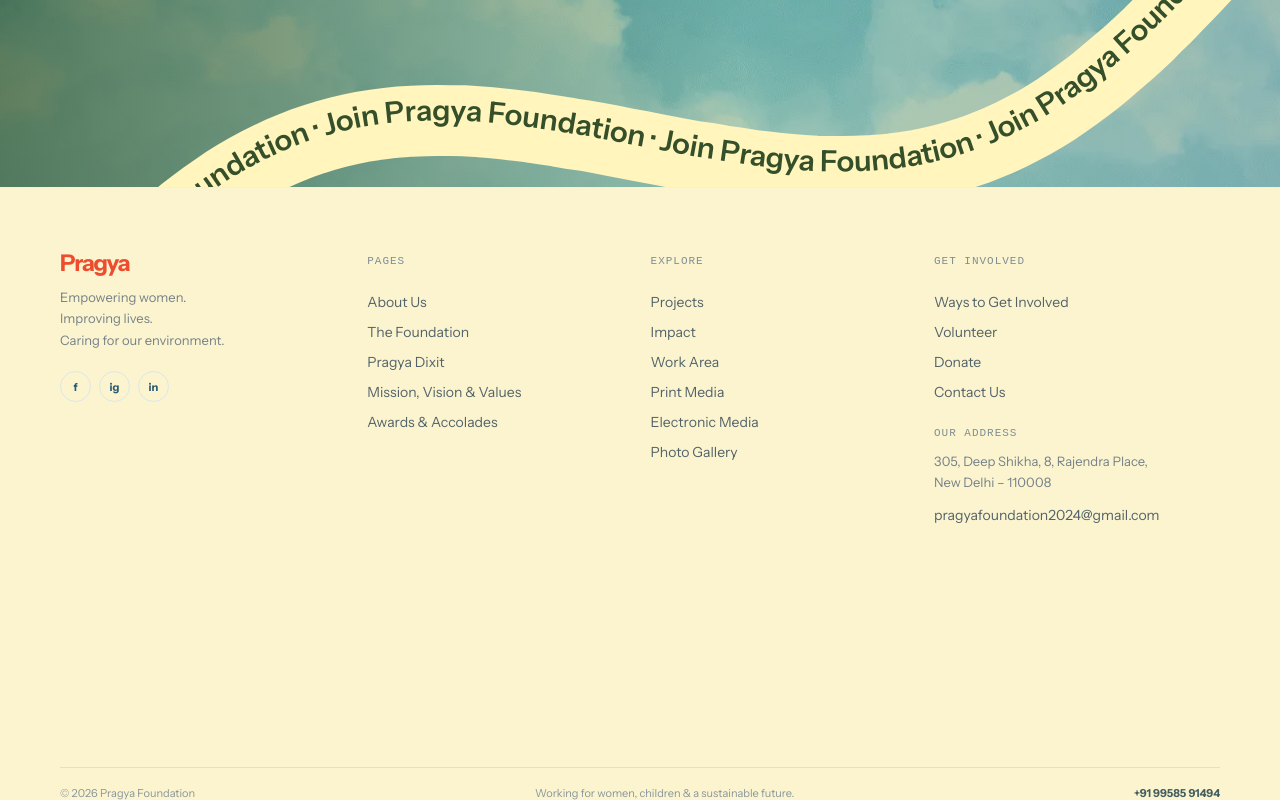
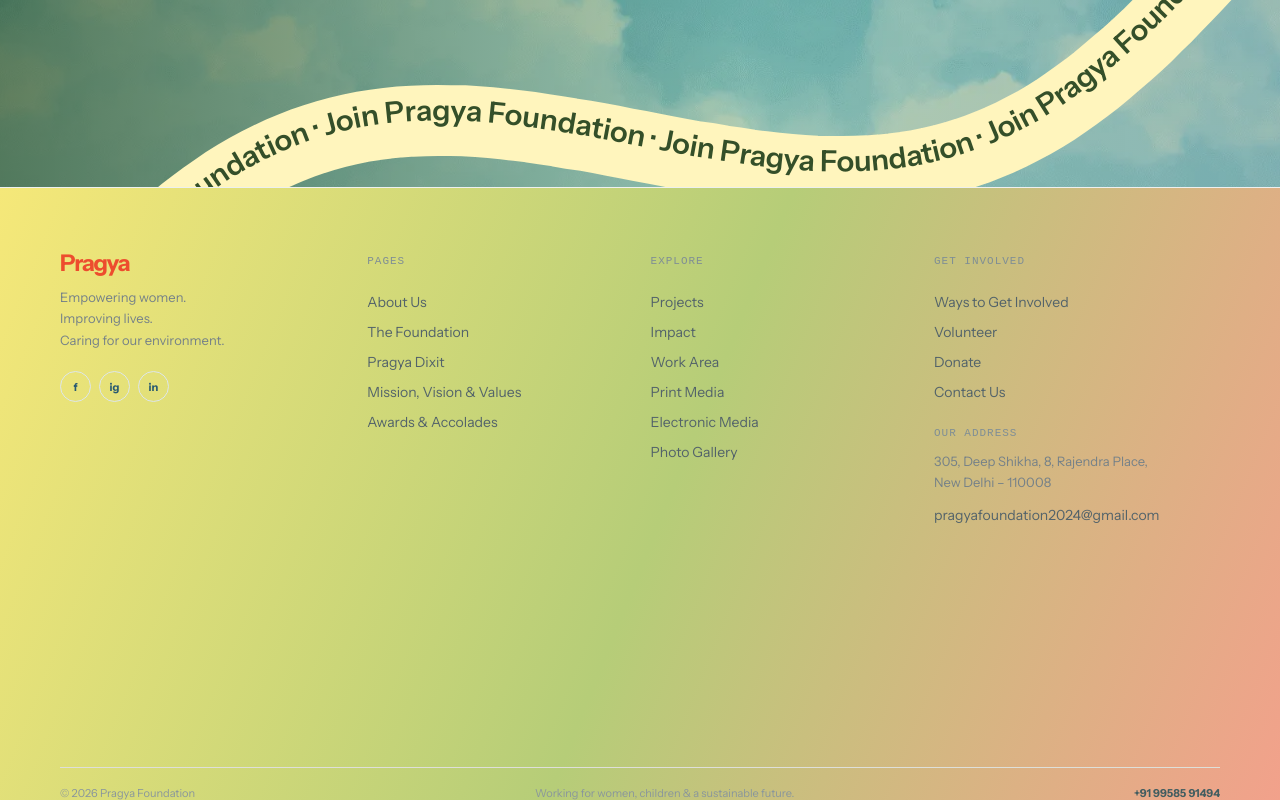
Before and after one commit to VishalVab01/pragya-foundation, a React (Vite) app: page / in a window 1280 px wide. Shown: the part 8458-9258 px from the top of the page. Built offline with nearby package versions, Linux system fonts and the light colour scheme; a web font is replaced by a local one.

Commit message:
Add logo color gradient to footer

```diff
--- a/src/HomePage.css
+++ b/src/HomePage.css
@@ -428,5 +428,5 @@ html body .footer .footer-brand{color:var(--brand-red)}
 .ah-volunteer ul{border-color:#ffffff8c;background:#fbf4cfdd;color:var(--brand-green-dark)}
 .ah-volunteer li svg{color:var(--brand-red)}
 .ah-volunteer-form .ah-button{background:var(--brand-green);color:#fff}
-html body .footer.shell{background:var(--brand-yellow-soft);box-shadow:0 0 0 100vmax var(--brand-yellow-soft)}
+html body .footer.shell{background:linear-gradient(112deg,#f5e879 0%,#b6cd78 52%,#f2a18b 100%);box-shadow:none;clip-path:none}
 .footer-wordmark{color:var(--brand-green-dark)}
```
